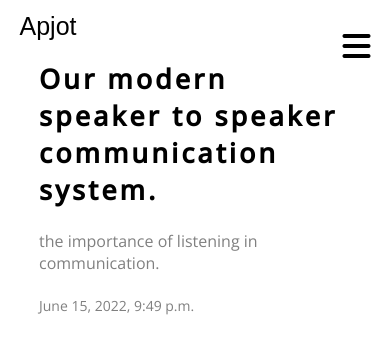
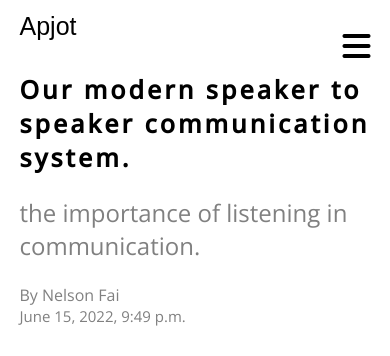
Before and after one commit to nelsonfai/my-apjot, a Django app: a page that uses blog/templates/blog/details.html in a window 390 px wide. Shown: the top 356 px of the page. Run offline with Django 4.2, Linux system fonts and the light colour scheme; data comes from the database, SQL or seed files in the repository; both versions use the stored data as it was after the commit; data that the repository does not hold is empty; parts of the project's set-up code (start-up, migrations or seed data) failed here and were passed over; some libraries are stand-ins or nearby versions; some web fonts are replaced.

Commit message:
Details page styling

```diff
--- a/blog/templates/blog/details.html
+++ b/blog/templates/blog/details.html
@@ -8,8 +8,9 @@
 
         <h1 id="title"> <a href="{% url 'details' courseid=article.slug %}"> {{ article.title }}  </a> </h1>
         <br>
-        <p style="color:grey;" > {{ article.tagline}}</p>
+        <p style="color:grey; font-size: 1.5rem;" > {{ article.tagline}}</p>
         <br>
+        <p style="color: grey;"> By Nelson Fai </p>
         <p class="date"> {{article.date}} </p>
 
         <br>
@@ -171,13 +172,13 @@
     font-family: 'Open Sans', sans-serif;
 }
 .comment{
-    width: 90%;
+    width: 100%;
     margin:auto;
    padding: auto;
 }
 .article_image{
     width: 100%;
-    height: 500px;
+    height: 400px;
     background: url('');
    background-size: cover;
    background-repeat: no-repeat;
@@ -185,11 +186,11 @@
 }
 .article .date{
     color:GREY;
-    font-size: 14px;
+    font-size: 15px;
 }
 .article #title{
     letter-spacing: 3px;
-    font-size: calc(1.2em + 2vw);
+    font-size: calc(1.2em + 1.5vw);
 }
 .comment_date{
     color:grey;
@@ -226,10 +227,11 @@
 }
 .articleBody{
     line-height:1.8em;
-    font-size: 1.3em;
+    font-size: 1.2rem;
 }
 q{
     font-weight: bold;
+    font-family: 'Times New Roman', Times, serif;
 }
 q::before{
     content: "";
@@ -239,11 +241,15 @@ q::before{
 }
 @media screen and (max-width:768px) {
     .articles{
-    width:80%;
+    width:90%;
+    padding: 5% 5%;
     margin:auto;
 }
 .article{
     width: 100%;
+}
+.article_image{
+    height: 300px;
 }
 }
 </style>
```
Also changed, not shown: db.sqlite3.
